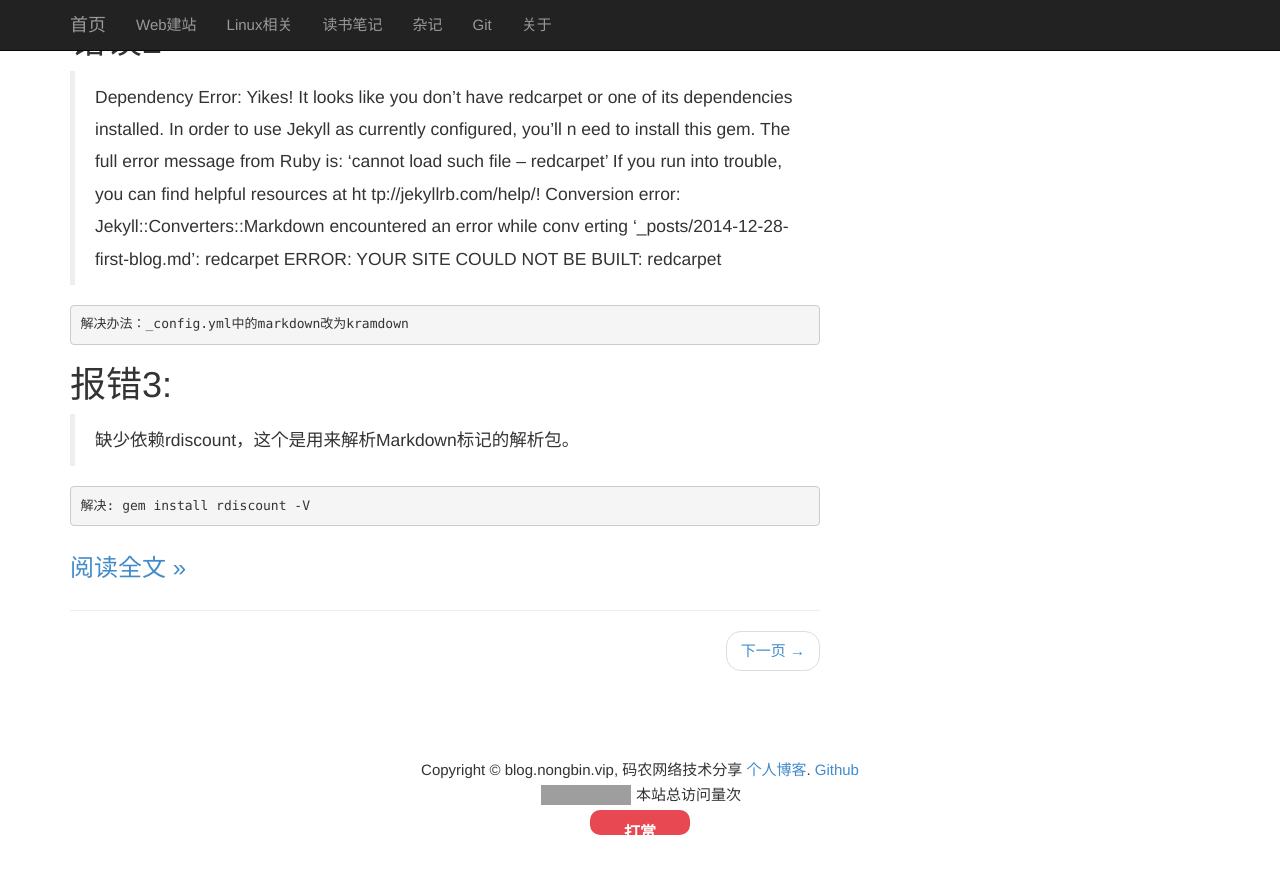
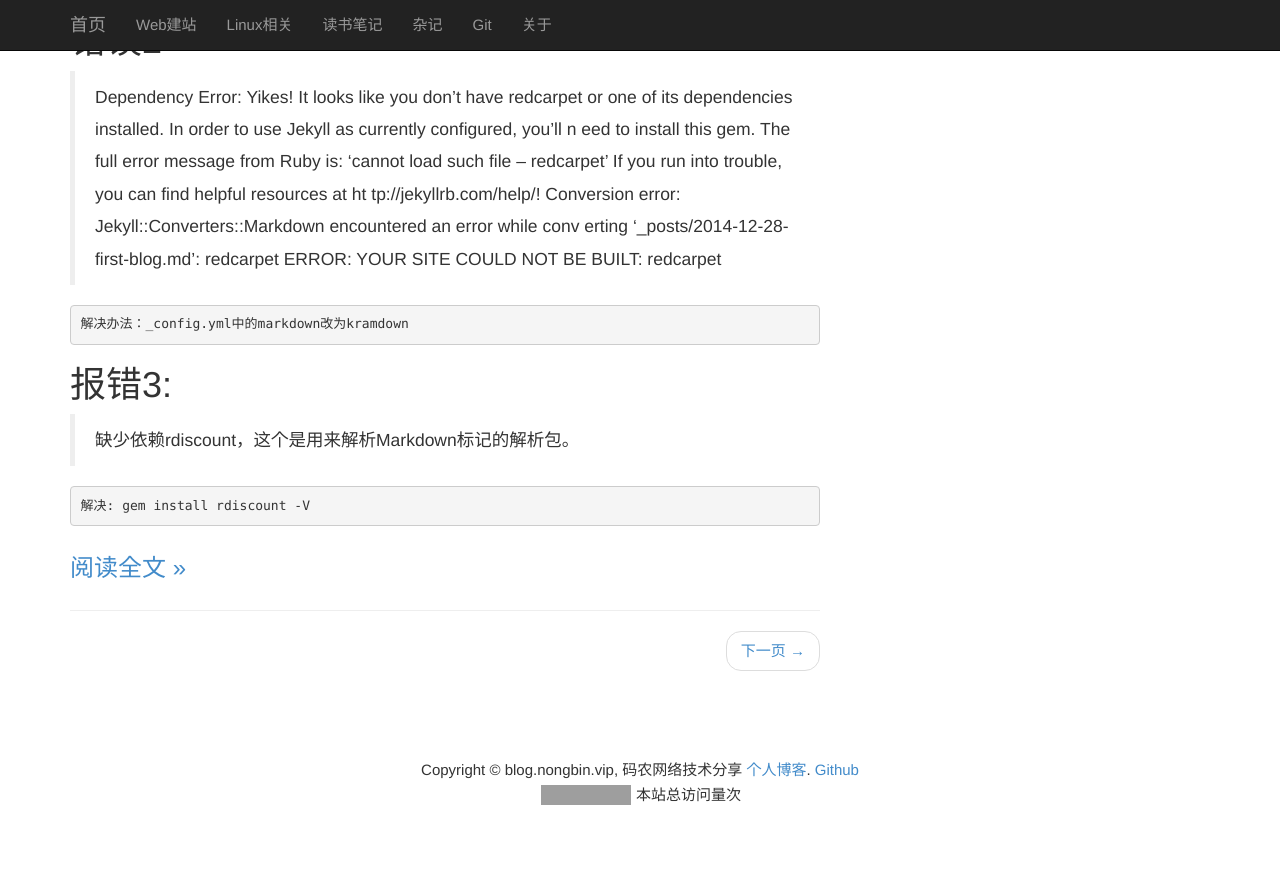
Before and after one commit to nongbin/blog, a Jekyll site: the page built from index.html, in a window 1280 px wide and 900 px high, scrolled down 8110 px. Shown: the top 874 px of the window. Built offline with Jekyll 4.4.1, drawn with Linux system fonts in a browser that asks for light colours; the list of posts is cut into pages by our own code; comment, search, counter and statistics services are not loaded; grey boxes are pictures that could not be loaded.

Commit message:
del dashang
del dashang

```diff
--- a/_includes/copyright.html
+++ b/_includes/copyright.html
@@ -17,47 +17,5 @@
 				<span id="busuanzi_container_site_pv" style="display: inline;">
 						本站总访问量<span id="busuanzi_value_site_pv"></span>次
 				</span>
-				<!-- 打赏功能 -->
-				<div class="content">
-					<p><a href="javascript:void(0)" onclick="dashangToggle()" class="dashang" title="打赏，支持一下">打赏</a></p>
-					<div class="hide_box"></div>
-					<div class="shang_box">
-						<a class="shang_close" href="javascript:void(0)" onclick="dashangToggle()" title="关闭"><img src="img/close.jpg" alt="取消" /></a>
-						<div class="shang_tit">
-							<p>感谢您的支持，我会继续努力的!(三码合一，随便支付宝，微信)</p>
-						</div>
-						<div class="shang_payimg">
-							<img src="img/alipayimg.jpg" alt="扫码支持" title="扫一扫" />
-						</div>
-						<div class="pay_explain">扫码打赏，你说多少就多少</div>
-						<div class="shang_payselect">
-						<div class="pay_item checked" data-id="alipay">
-						<span class="radiobox"></span>
-						<span class="pay_logo"><img src="img/alipay.jpg" alt="支付宝" /></span>
-						</div>
-						<div class="pay_item" data-id="weipay">
-						<span class="radiobox"></span>
-						<span class="pay_logo"><img src="img/wechat.jpg" alt="微信" /></span>
-						</div>
-						</div>
-						<div class="shang_info">
-						<p>打开<span id="shang_pay_txt">支付宝</span>扫一扫，即可进行扫码打赏哦</p>
-						</div>
-						</div>
-						</div>
-						<script type="text/javascript">
-						$(function(){
-						$(".pay_item").click(function(){
-						$(this).addClass('checked').siblings('.pay_item').removeClass('checked');
-						var dataid=$(this).attr('data-id');
-						$(".shang_payimg img").attr("src","img/"+dataid+"img.jpg");
-						$("#shang_pay_txt").text(dataid=="alipay"?"支付宝":"微信");
-						});
-						});
-						function dashangToggle(){
-						$(".hide_box").fadeToggle();
-						$(".shang_box").fadeToggle();
-						}
-						</script>
-					<!--添加打赏功能END-->
+
             </div>
```
